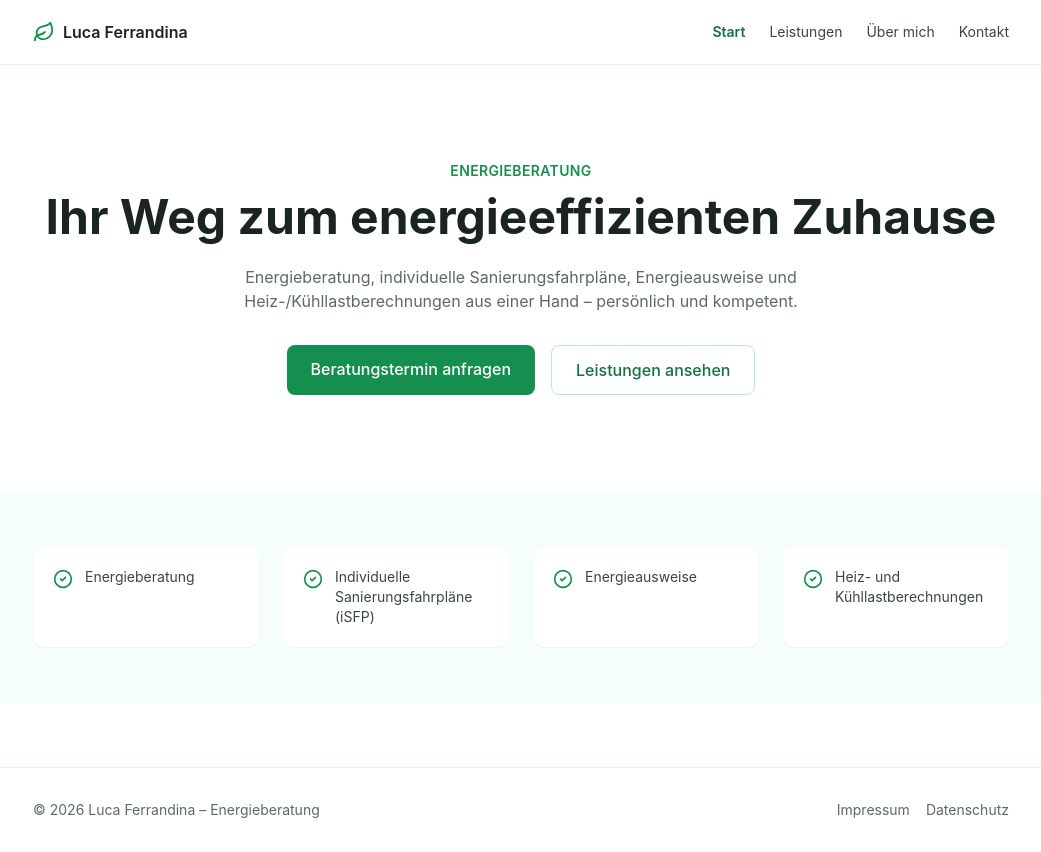
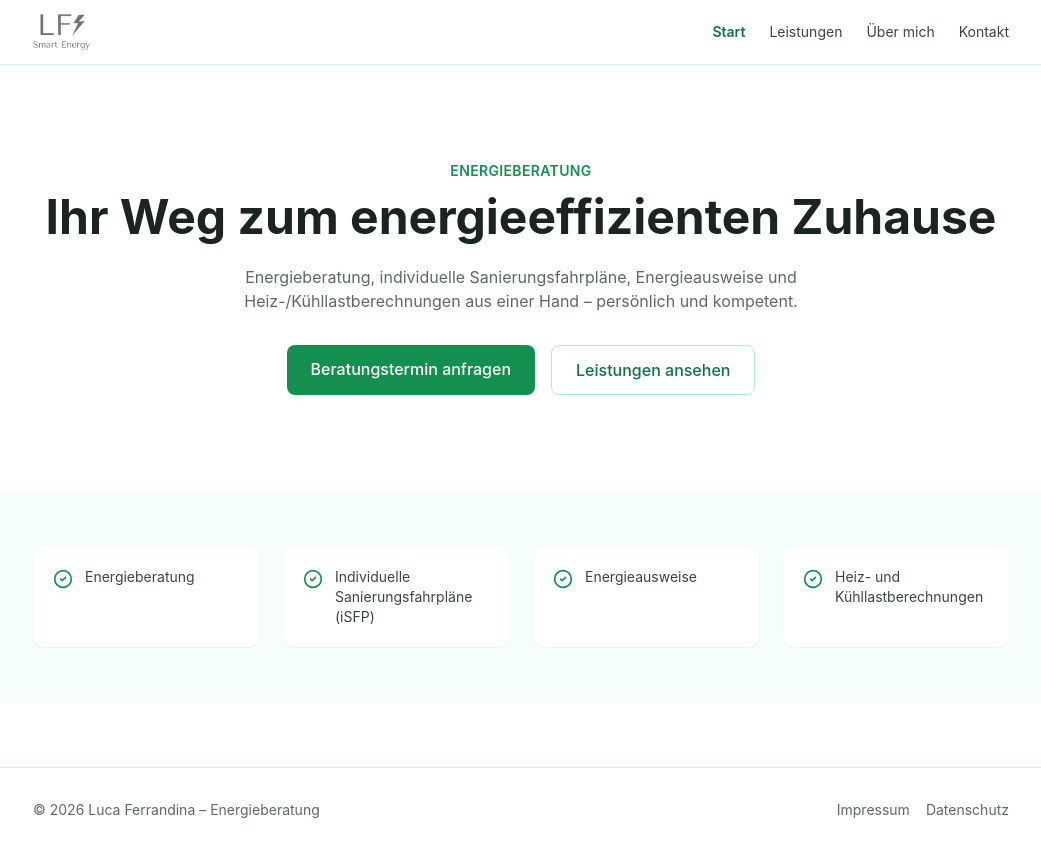
Before and after one commit to lucamicheleferrandina-droid/energieberatung-website, a React (Vite) app: page / in a window 1280 px wide. Shown: the whole page, without its empty margins (119-1160 px from the left). Built offline with nearby package versions, Linux system fonts and the light colour scheme.

Commit message:
Logo im Header einbinden

```diff
--- a/src/components/Layout.jsx
+++ b/src/components/Layout.jsx
@@ -1,6 +1,6 @@
 import { useState } from 'react'
 import { Link, NavLink, Outlet } from 'react-router-dom'
-import { Menu, X, Leaf } from 'lucide-react'
+import { Menu, X } from 'lucide-react'
 
 const NAV_ITEMS = [
   { to: '/', label: 'Start', end: true },
@@ -36,9 +36,8 @@ export default function Layout() {
     <div className="min-h-screen flex flex-col">
       <header className="border-b border-brand-100 sticky top-0 bg-white/90 backdrop-blur z-20">
         <div className="max-w-5xl mx-auto px-4 sm:px-6 flex items-center justify-between h-16">
-          <Link to="/" className="flex items-center gap-2 font-semibold text-ink-900">
-            <Leaf className="text-brand-600" size={22} />
-            <span>Luca Ferrandina</span>
+          <Link to="/" className="flex items-center">
+            <img src="logo.png" alt="LF Smart Energy – Luca Ferrandina" className="h-9 w-auto" />
           </Link>
 
           <nav className="hidden sm:flex items-center gap-6 text-sm">
```
Also changed, not shown: public/logo.png (added).
